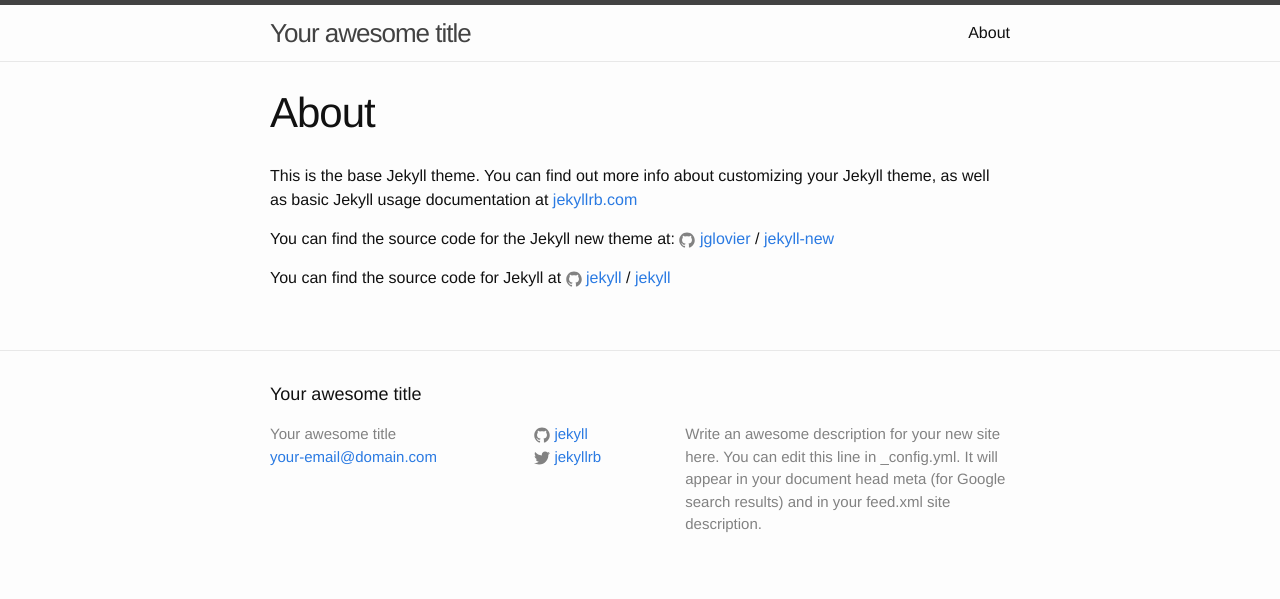
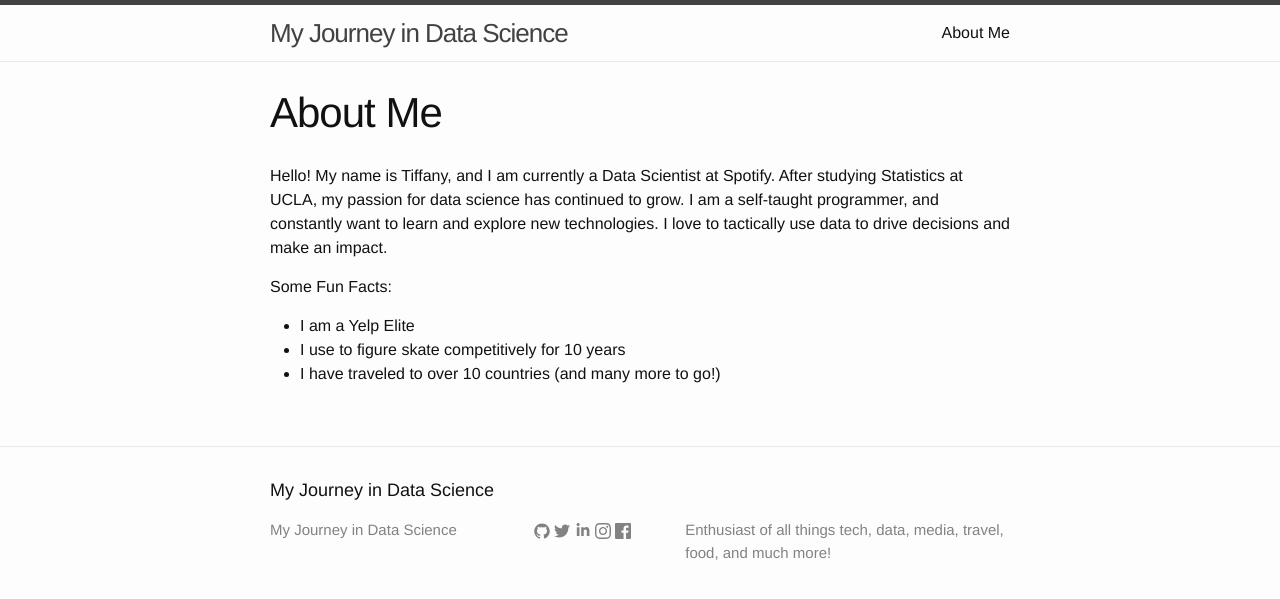
Before and after one commit to tiffanytwu/tiffanytwu.github.io, a Jekyll site: the page built from about.md, in a window 1280 px wide. Shown: the top 599 px of the page. Built offline with Jekyll 4.4.1, drawn with Linux system fonts in a browser that asks for light colours.

Commit message:
bio update

```diff
--- a/_config.yml
+++ b/_config.yml
@@ -1,21 +1,15 @@
-# Welcome to Jekyll!
-#
-# This config file is meant for settings that affect your whole blog, values
-# which you are expected to set up once and rarely need to edit after that.
-# For technical reasons, this file is *NOT* reloaded automatically when you use
-# 'jekyll serve'. If you change this file, please restart the server process.
-
 # Site settings
-title: Your awesome title
-email: your-email@domain.com
+title: My Journey in Data Science
+# email: your-email@domain.com
 description: > # this means to ignore newlines until "baseurl:"
-  Write an awesome description for your new site here. You can edit this
-  line in _config.yml. It will appear in your document head meta (for
-  Google search results) and in your feed.xml site description.
-baseurl: "" # the subpath of your site, e.g. /blog
-url: "http://yourdomain.com" # the base hostname & protocol for your site
-twitter_username: jekyllrb
-github_username:  jekyll
+  Enthusiast of all things tech, data, media, travel, food, and much more!
+# baseurl: "" # the subpath of your site, e.g. /blog
+# url: "http://yourdomain.com" # the base hostname & protocol for your site
+twitter_username: tiffanytywu
+github_username:  tiffanytwu
+linkedin_username:  tiffanytywu
+instagram_username: tiffanytwu
+facebook_username: tiffanytywu
 
 # Build settings
 markdown: kramdown
--- a/_includes/footer.html
+++ b/_includes/footer.html
@@ -15,15 +15,20 @@
       <div class="footer-col footer-col-2">
         <ul class="social-media-list">
           {% if site.github_username %}
-          <li>
             {% include icon-github.html username=site.github_username %}
-          </li>
           {% endif %}
 
           {% if site.twitter_username %}
-          <li>
             {% include icon-twitter.html username=site.twitter_username %}
-          </li>
+          {% endif %}
+          {% if site.linkedin_username %}
+            {% include icon-linkedin.html username=site.linkedin_username %}
+          {% endif %}
+          {% if site.instagram_username %}
+            {% include icon-instagram.html username=site.instagram_username %}
+          {% endif %}
+          {% if site.facebook_username %}
+            {% include icon-facebook.html username=site.facebook_username %}
           {% endif %}
         </ul>
       </div>
--- /dev/null
+++ b/_includes/icon-facebook.html
@@ -0,0 +1 @@
+<a href="https://www.facebook.com/{{ include.username }}"><span class="icon icon--facebook">{% include icon-facebook.svg %}</span></a>
--- a/_includes/icon-github.html
+++ b/_includes/icon-github.html
@@ -1 +1 @@
-<a href="https://github.com/{{ include.username }}"><span class="icon icon--github">{% include icon-github.svg %}</span><span class="username">{{ include.username }}</span></a>
+<a href="https://github.com/{{ include.username }}"><span class="icon icon--github">{% include icon-github.svg %}</span></a>
--- /dev/null
+++ b/_includes/icon-instagram.html
@@ -0,0 +1 @@
+<a href="https://www.instagram.com/{{ include.username }}"><span class="icon icon--instagram">{% include icon-instagram.svg %}</span></a>
--- /dev/null
+++ b/_includes/icon-linkedin.html
@@ -0,0 +1 @@
+<a href="https://linkedin.com/in/{{ include.username }}"><span class="icon icon--linkedin">{% include icon-linkedin.svg %}</span></a>
--- a/_includes/icon-twitter.html
+++ b/_includes/icon-twitter.html
@@ -1 +1 @@
-<a href="https://twitter.com/{{ include.username }}"><span class="icon icon--twitter">{% include icon-twitter.svg %}</span><span class="username">{{ include.username }}</span></a>
+<a href="https://twitter.com/{{ include.username }}"><span class="icon icon--twitter">{% include icon-twitter.svg %}</span></a>
--- a/about.md
+++ b/about.md
@@ -1,15 +1,12 @@
 ---
 layout: page
-title: About
+title: About Me
 permalink: /about/
 ---
 
-This is the base Jekyll theme. You can find out more info about customizing your Jekyll theme, as well as basic Jekyll usage documentation at [jekyllrb.com](http://jekyllrb.com/)
+Hello! My name is Tiffany, and I am currently a Data Scientist at Spotify. After studying Statistics at UCLA, my passion for data science has continued to grow. I am a self-taught programmer, and constantly want to learn and explore new technologies. I love to tactically use data to drive decisions and make an impact.
 
-You can find the source code for the Jekyll new theme at:
-{% include icon-github.html username="jglovier" %} /
-[jekyll-new](https://github.com/jglovier/jekyll-new)
-
-You can find the source code for Jekyll at
-{% include icon-github.html username="jekyll" %} /
-[jekyll](https://github.com/jekyll/jekyll)
+Some Fun Facts:
+- I am a Yelp Elite
+- I use to figure skate competitively for 10 years
+- I have traveled to over 10 countries (and many more to go!)
```
Also changed, not shown: _includes/icon-facebook.svg (added), _includes/icon-instagram.svg (added), _includes/icon-linkedin.svg (added).
